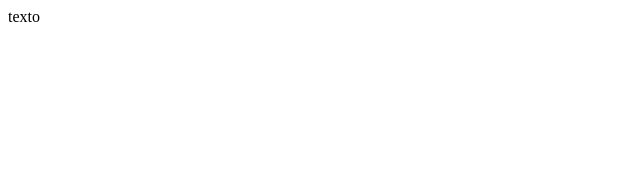
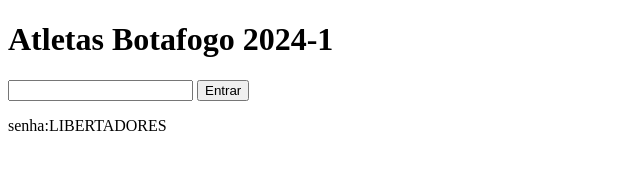
Before and after one commit to Pedro0Silvestre/AP2-Desenv.web, a plain HTML site: page index.html in a window 1280 px wide. Shown: the whole page, without its empty margins (0-640 px from the left). Drawn offline with Linux system fonts and the light colour scheme.

Commit message:
Update index.html

```diff
--- a/index.html
+++ b/index.html
@@ -1,6 +1,27 @@
-<html>
-  <head></head>
-  <body>
-    <p>texto</p>
-  </body>
+<!DOCTYPE html>
+<html lang="en">
+<head>
+    <meta charset="UTF-8">
+    <meta name="viewport" content="width=device-width, initial-scale=1.0">
+    <title>Botafogo</title>
+    <link rel="preconnect" href="https://fonts.googleapis.com">
+    <link rel="preconnect" href="https://fonts.gstatic.com" crossorigin>
+    <link href="https://fonts.googleapis.com/css2?family=Bebas+Neue&display=swap" rel="fonts">
+    <script src="sha256-min.js"></script>
+    <script src="codigo.js" defer></script>
+    <link rel="stylesheet" href="estilo-login.css">
+    <link rel="shortcut icon" href="botafogo.svg">
+
+</head>
+<body>
+
+    <div id="login-container">
+        <h1 id="titulo">Atletas Botafogo 2024-1</h1>
+        <div id="container">
+        <input type="password" id="senha">
+        <button id="botao">Entrar</button>
+        <p id="descricao-senha">senha:LIBERTADORES</p>
+        </div>
+</div>
+</body>
 </html>
```
